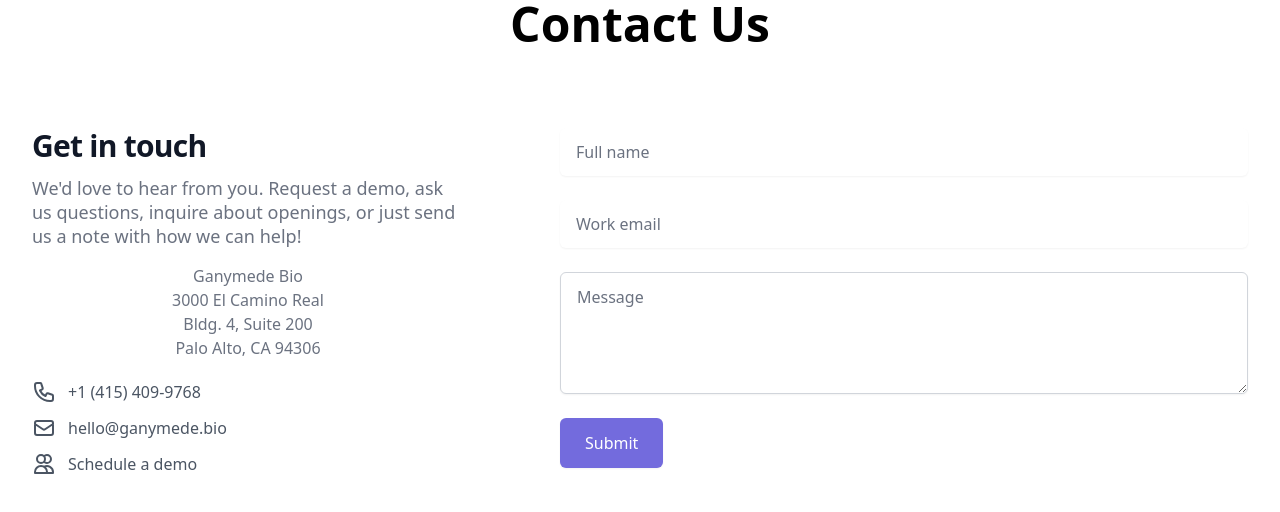
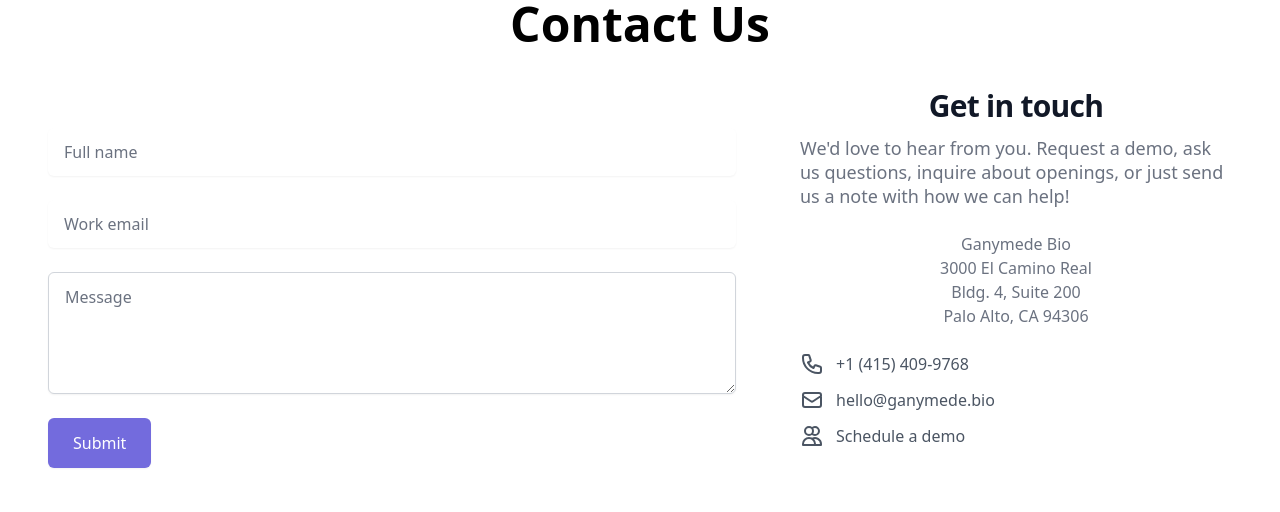
Before and after one commit to Ganymede-Bio/website, a Next.js app: page /section/ContactSection in a window 1280 px wide. Shown: the top 512 px of the page. Built offline with nearby package versions, Linux system fonts and the light colour scheme.

Commit message:
contact goes straight to form; center hero image and text on mobile; clean up mobile menu

```diff
--- a/components/backgrounds/MoleculeStarsBackground.tsx
+++ b/components/backgrounds/MoleculeStarsBackground.tsx
@@ -6,7 +6,7 @@
 }
 
 export default function MoleculeStarsBackground({ children }: IChildren) {
-  return (<div className="bg-repeat"
+  return (<div className="bg-repeat bg-clip-padding"
     style={{
       backgroundImage: `url('${imageHostURL}/molecule_stars.png')`,
       backgroundSize: '500px'
--- a/components/menus/MobileFlyoutMenu.tsx
+++ b/components/menus/MobileFlyoutMenu.tsx
@@ -41,7 +41,7 @@
             leaveFrom="opacity-100 translate-y-0"
             leaveTo="opacity-0 translate-y-1"
           >
-            <Popover.Panel className="absolute z-10 left-1/2 transform -translate-x-1/4 mt-3 px-2 w-screen max-w-xs sm:px-0">
+            <Popover.Panel className="">
               <div className="rounded-lg shadow-lg ring-1 ring-black ring-opacity-5 overflow-hidden">
                 <div className="relative grid gap-6 bg-white px-5 py-6 sm:gap-8 sm:p-8">
                   {subMenu.map((item: ILink) => (
--- a/components/menus/NavBar.tsx
+++ b/components/menus/NavBar.tsx
@@ -112,12 +112,12 @@
           <div className="md:hidden" id="mobile-menu">
             <div
               ref={ref}
-              className="bg-white px-2 pt-2 pb-3 space-y-1 sm:px-3"
+              className="bg-white"
             >
               {
                 navigation.map((menuItem: IFlyoutMenu) => (
                   <div key={menuItem.name}
-                    className="block text-base font-medium leading-relaxed bg-gray-800 text-gray-200 rounded-sm">
+                    className="block text-base font-medium leading-relaxed bg-gray-800 text-gray-200">
                     < MobileFlyoutMenu name={menuItem.name} subMenu={menuItem.subMenu} />
                   </div>
                 ))
--- a/pages/Main.tsx
+++ b/pages/Main.tsx
@@ -20,10 +20,10 @@
       <MoleculeStarsBackground>
         <div className="opacity-100 pt-24 xs:pt-12 md:pt-24">
           <div className="relative lg:grid lg:grid-cols-2 lg:gap-8">
-            <div className="mr-10 md:pt-24 xl:pt-36">
+            <div className="mx-10 md:pt-24 xl:pt-36">
               <HeroText />
             </div>
-            <div className="mr-10 md:mt-24">
+            <div className="mx-10 md:mt-24">
               <HeroVideoSection />
             </div>
 
@@ -35,7 +35,7 @@
             <ProductSection />
           </div>
 
-          <div id="contact-us" className="pt-6 pb-12">
+          <div id="contact-us" className="pb-12">
             <ContactSection />
           </div>
           <FooterSection />
--- a/pages/section/ContactSection.tsx
+++ b/pages/section/ContactSection.tsx
@@ -24,9 +24,16 @@
       {title && <DividerTitleLeft title='Contact Us' />}
       <AnimateAppear startY={'5vw'}>
         <div className="relative max-w-7xl mx-auto lg:grid lg:grid-cols-5 pt-6">
-          <div className=" py-16 px-4 sm:px-6 lg:col-span-2 lg:px-8 lg:py-12 xl:pr-12">
+          <div className={classNames(
+            form.formState.isSubmitting || !form.formState.isSubmitted ? "bg-white" : "bg-stone-300",
+            "rounded-lg py-16 px-4 sm:px-6 lg:col-span-3 lg:py-12 lg:px-8 xl:pl-12")}>
+            <div className="max-w-lg mx-auto lg:max-w-none">
+              <ContactForm register={form.register} formState={form.formState} handleSubmit={form.handleSubmit} />
+            </div>
+          </div>
+          <div className=" py-16 px-4 sm:px-6 lg:col-span-2 lg:px-8 lg:py-2 xl:pr-12">
             <div className="max-w-lg mx-auto">
-              <h2 className="text-2xl font-extrabold tracking-tight text-gray-900 sm:text-3xl">
+              <h2 className="text-2xl font-extrabold tracking-tight text-gray-900 sm:text-3xl flex justify-center">
                 Get in touch
               </h2>
               <div className="mt-3 text-lg leading-6 text-gray-500">
@@ -36,11 +43,11 @@
                   inquire about openings, or just send us a note with how we can help!
                 </p>
               </div>
-              <dl className="mt-4 text-base text-gray-500">
+              <dl className="mt-6 text-base text-gray-500">
                 <div>
                   <dt className="sr-only">Postal address</dt>
                   <dd>
-                    <div className="flex flex-col items-center pb-1">
+                    <div className="flex flex-col items-center mb-6">
                       <p>Ganymede Bio</p>
                       <p>3000 El Camino Real</p>
                       <p>Bldg. 4, Suite 200</p>
@@ -94,13 +101,6 @@
               </dl>
             </div>
           </div>
-          <div className={classNames(
-            form.formState.isSubmitting || !form.formState.isSubmitted ? "bg-white" : "bg-stone-300",
-            "rounded-lg py-16 px-4 sm:px-6 lg:col-span-3 lg:py-12 lg:px-8 xl:pl-12")}>
-            <div className="max-w-lg mx-auto lg:max-w-none">
-              <ContactForm register={form.register} formState={form.formState} handleSubmit={form.handleSubmit} />
-            </div>
-          </div>
         </div>
       </AnimateAppear >
     </section >
```
